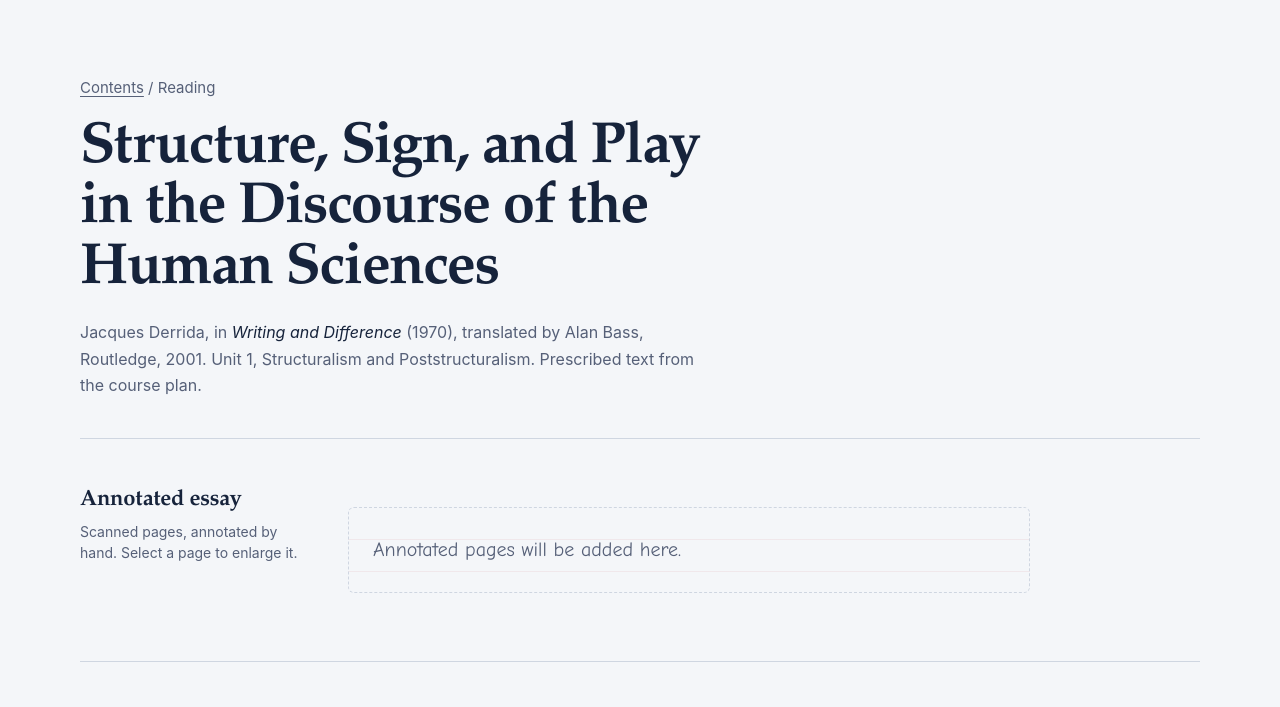
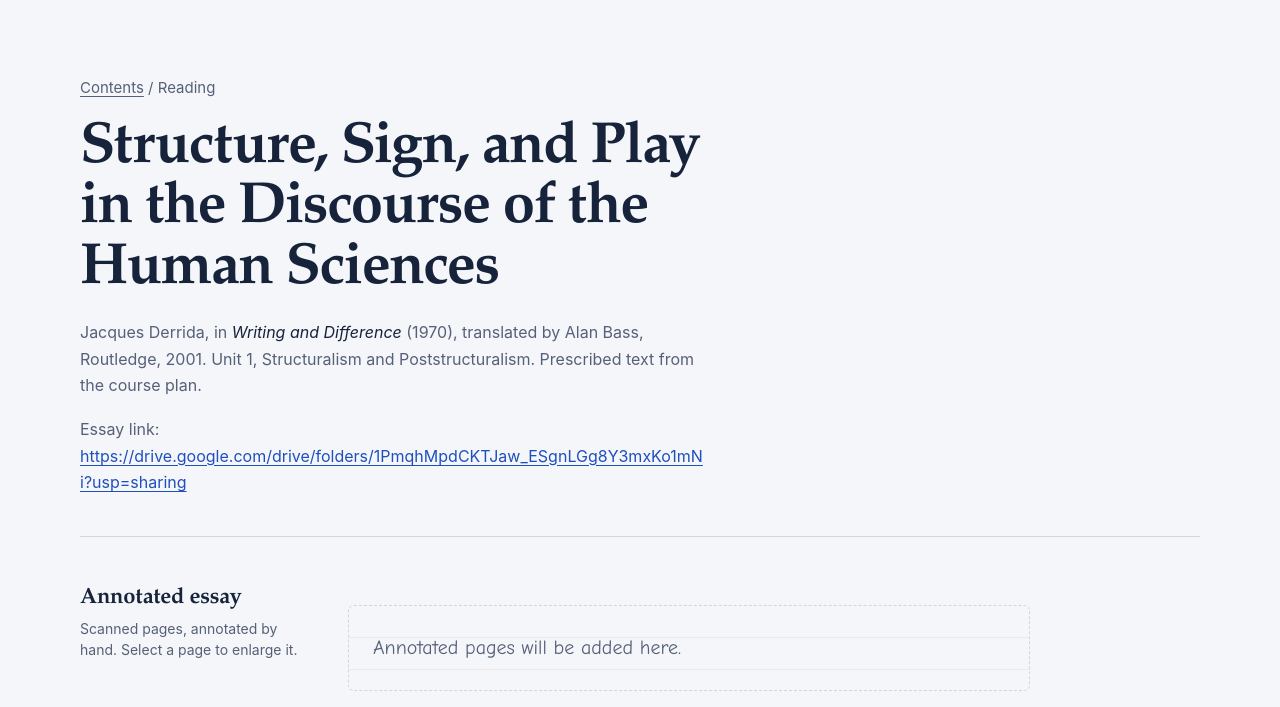
Before and after one commit to Diya-Aravind/Diya-Aravind.github.io, a plain HTML site: page structure-sign-play.html in a window 1280 px wide. Shown: the part 60-767 px from the top of the page. Drawn offline with Linux system fonts and the light colour scheme.

Commit message:
Add files via upload

```diff
--- a/lct.css
+++ b/lct.css
@@ -106,3 +106,6 @@ footer { border-top: 1px solid var(--rule); padding: 28px 0 44px; color: var(--g
   .part { grid-template-columns: 1fr; gap: 14px; }
 }
 @media print { .bar, .pager, .skip { display: none; } body { background: #fff; color: #000; } }
+
+.readlink { margin: 18px 0 0; color: var(--graphite); font-size: 16px; max-width: 62ch; }
+.readlink a { color: var(--link); overflow-wrap: anywhere; user-select: all; }
--- a/structure-sign-play.html
+++ b/structure-sign-play.html
@@ -23,6 +23,7 @@
   <p class="crumb"><a href="index.html">Contents</a> / Reading</p>
   <h1 class="long">Structure, Sign, and Play in the Discourse of the Human Sciences</h1>
   <p class="cite">Jacques Derrida, in <em>Writing and Difference</em> (1970), translated by Alan Bass, Routledge, 2001. Unit 1, Structuralism and Poststructuralism. Prescribed text from the course plan.</p>
+  <p class="readlink">Essay link: <a href="https://drive.google.com/drive/folders/1PmqhMpdCKTJaw_ESgnLGg8Y3mxKo1mNi?usp=sharing" target="_blank" rel="noopener">https://drive.google.com/drive/folders/1PmqhMpdCKTJaw_ESgnLGg8Y3mxKo1mNi?usp=sharing</a></p>
 </div>
 <section class="part"><h2>Annotated essay<small>Scanned pages, annotated by hand. Select a page to enlarge it.</small></h2><div data-slot="scans"></div></section>
 <section class="part"><h2>Analysis<small>My reading of the essay.</small></h2><div data-slot="analysis"></div></section>
```
